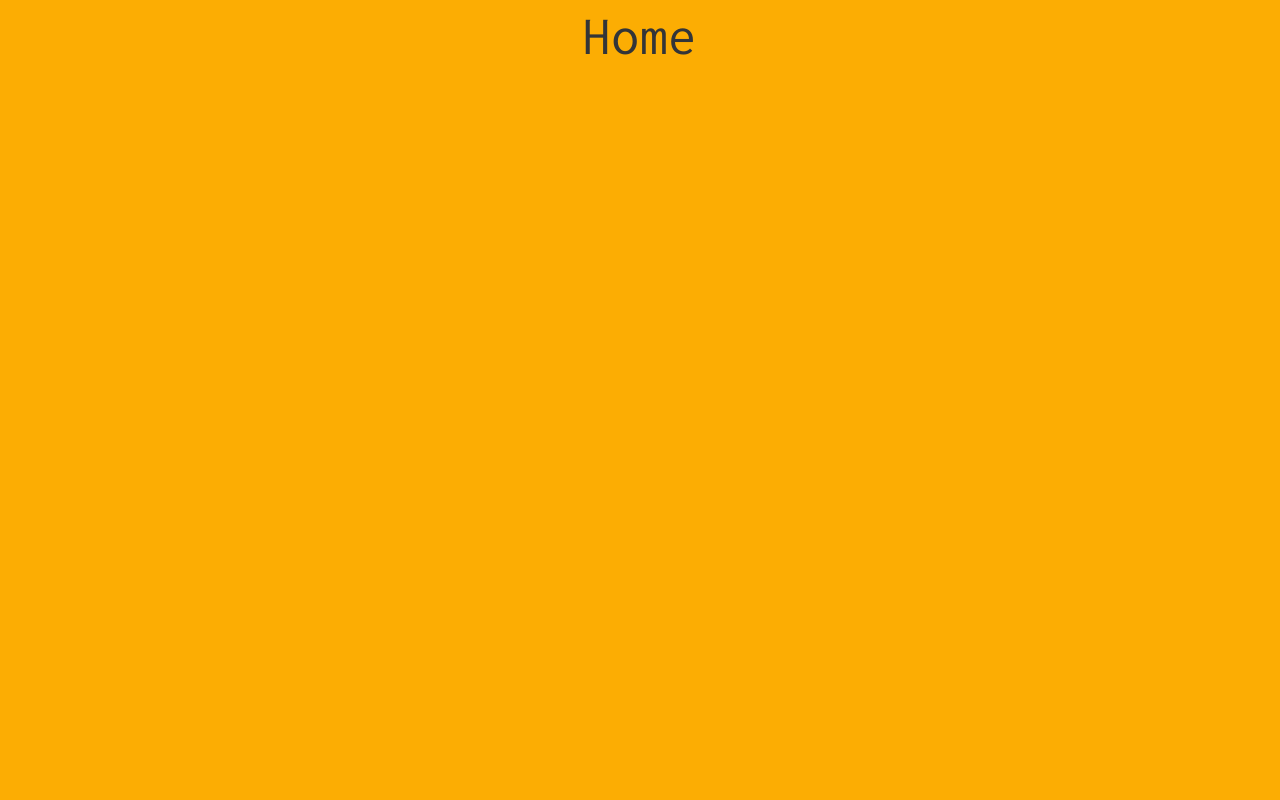
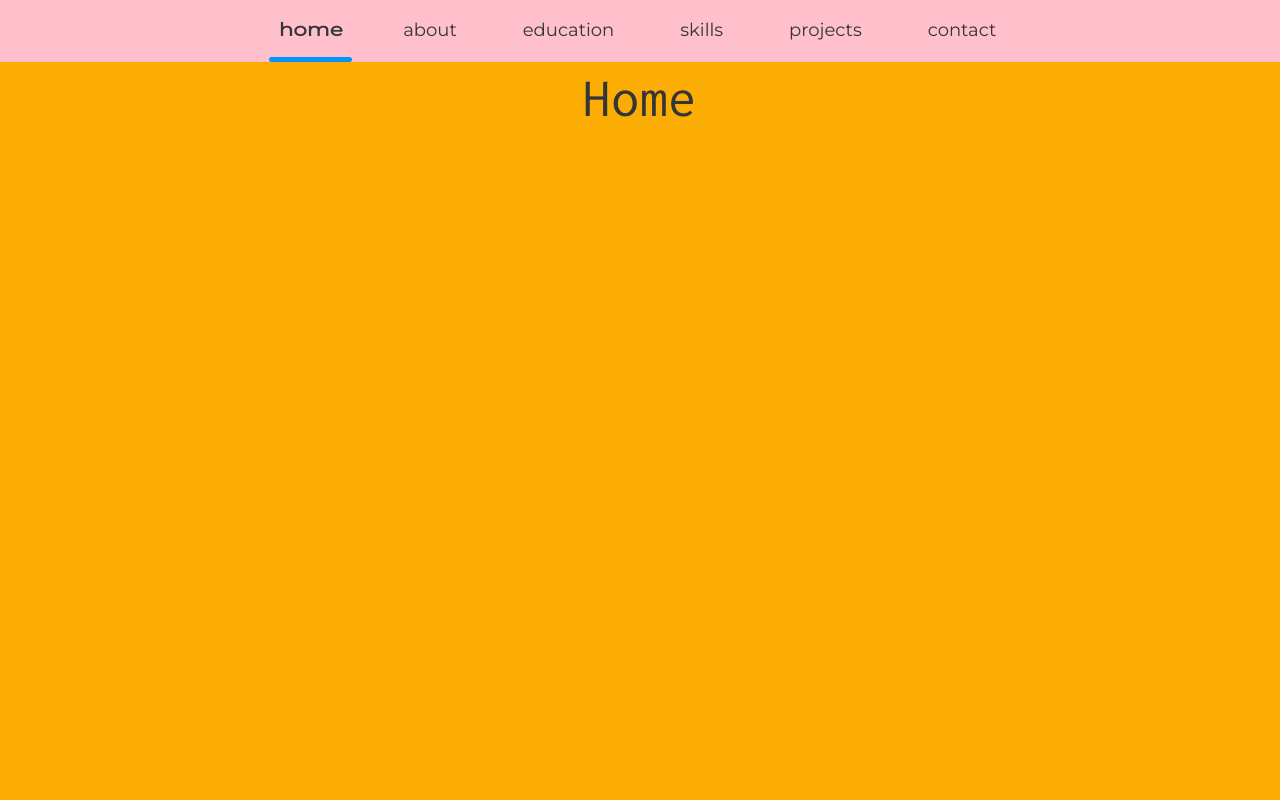
Before and after one commit to Tohid001/advanced-navigation-menu-functionality-on-scroll-in-a-react-project, a React (Create React App) app: page / in a window 1280 px wide. Shown: the top 800 px of the page. Built offline with nearby package versions, Linux system fonts and the light colour scheme.

Commit message:
finally done

```diff
--- a/src/App.js
+++ b/src/App.js
@@ -1,53 +1,13 @@
 import React, { useState, useEffect, useRef } from "react";
-import styled from "styled-components";
-import { StyledSection } from "./Styled-components";
 import { links } from "./data";
-import { useScrollspy } from "./useScrollspy.js";
 import Navbar from "./Navbar.js";
 
 function App() {
-  const [sections, setSections] = useState([]);
-  const [currentIntersectingElementIndex] = useScrollspy(sections, {
-    root: document.querySelector("#main"),
-    offset: 20,
-  });
-
-  // // const sectionRefs = useRef([]);
-  // // console.log(sectionRefs.current);
-  // // console.log("app", currentIntersectingElementIndex);
-
-  // const addtoRefs = (el) => {
-  //   if (el && !sectionRefs.current.includes(el)) {
-  //     sectionRefs.current.push(el);
-  //   }
-  // };
-
-  useEffect(() => {
-    // console.log("appEFF");
-    // setSections(sectionRefs.current);
-    const sectionElements = links.map(({ text }) =>
-      document.querySelector(`section[id="${text}"]`)
-    );
-    // console.log(sectionElements);
-    setSections(sectionElements);
-  }, []);
-
   return (
     <main id="main">
-      {/* <Navbar
-      // current={
-      //   sections.length > 0
-      //     ? sections[currentIntersectingElementIndex].id
-      //     : null
-      // }
-      /> */}
+      <Navbar />
       {links.map(({ Component, text }, index) => (
-        <Component
-          // ref={addtoRefs}
-          key={`${text}-${index}`}
-          id={text}
-          section={text}
-        >
+        <Component key={`${text}-${index}`} id={text} section={text}>
           <h1>{text}</h1>
         </Component>
       ))}
@@ -56,141 +16,3 @@ function App() {
 }
 
 export default App;
-
-// const Wrapper = styled.div`
-//   display: flex;
-//   width: 300px;
-// `;
-
-// const Content = styled.div`
-//   height: 500px;
-//   overflow-y: scroll;
-// `;
-
-// const TableOfContent = styled.div`
-//   width: 100px;
-// `;
-
-// const List = styled.div`
-//   position: relative;
-// `;
-
-// const Section = styled.section`
-//   height: 500px;
-//   width: 175px;
-//   display: block !important;
-// `;
-
-// const useScrollspy = (elements, options) => {
-//   const [currentIntersectingElementIndex, setCurrentIntersectingElementIndex] =
-//     useState(-1);
-
-//   const rootMargin = `-${(options && options.offset) || 0}px 0px 0px 0px`;
-
-//   const observer = React.useRef();
-
-//   useEffect(() => {
-//     if (observer.current) {
-//       observer.current.disconnect();
-//     }
-
-//     observer.current = new IntersectionObserver(
-//       (entries) => {
-//         // console.log(entries);
-//         // find the index of the section that is currently intersecting
-//         const indexOfElementIntersecting = entries.findIndex((entry) => {
-//           return entry.intersectionRatio > 0;
-//         });
-//         console.log(indexOfElementIntersecting);
-
-//         // set this index to the state
-//         setCurrentIntersectingElementIndex(indexOfElementIntersecting);
-//       },
-//       {
-//         root: (options && options.root) || null,
-//         // use this option to handle custom offset
-//         rootMargin,
-//       }
-//     );
-
-//     const { current: currentObserver } = observer;
-
-//     // observe all the elements passed as argument of the hook
-//     elements.forEach((element) =>
-//       element ? currentObserver.observe(element) : null
-//     );
-
-//     return () => currentObserver.disconnect();
-//   }, [elements, options, rootMargin]);
-
-//   return [currentIntersectingElementIndex];
-// };
-
-// const Article = () => {
-//   const ids = ["part1", "part2", "part3", "part 4", "part 5", "part 6"];
-//   const [elements, setElements] = useState([]);
-//   const [currentActiveIndex] = useScrollspy(elements, {
-//     root: document.querySelector("#demo-root"),
-//     offset: 20,
-//   });
-
-//   /**
-//    You can ignore this, it's only here so it plays nicely with SSR :)
-//   */
-//   useEffect(() => {
-//     const widgetElements = ids.map((item) =>
-//       document.querySelector(`section[id="${item}"]`)
-//     );
-
-//     setElements(widgetElements);
-//   }, []);
-
-//   return (
-//     <Wrapper>
-//       <TableOfContent>
-//         <List>
-//           {ids.map((id, index) => (
-//             <li
-//               key={id}
-//               style={{
-//                 color:
-//                   currentActiveIndex === index
-//                     ? "var(--maximeheckel-colors-brand)"
-//                     : "",
-//               }}
-//             >
-//               Part {index + 1}
-//             </li>
-//           ))}
-//         </List>
-//       </TableOfContent>
-//       <Content id="demo-root">
-//         {ids.map((id, index) => (
-//           <Section key={id} id={id}>
-//             <div>Part {index + 1}</div>
-//             Some Content
-//           </Section>
-//         ))}
-//       </Content>
-//     </Wrapper>
-//   );
-// };
-
-// const Example = () => {
-//   /**
-//    You can ignore this, it's only here so it plays nicely with SSR :)
-//   */
-//   if (typeof window === "undefined") {
-//     return null;
-//   }
-
-//   return <Article />;
-// };
-
-// // import React from 'react'
-
-// function App() {
-//   return <Example />;
-// }
-
-// export default App;
--- a/src/Navbar.js
+++ b/src/Navbar.js
@@ -1,24 +1,28 @@
 import React, { useState, useRef, useEffect } from "react";
 import { NavBar, ProgressBar } from "./Styled-components.js";
+import { useScrollspy } from "./useScrollspy.js";
 
 import { links } from "./data.js";
-const Navbar = ({ current, setCurrent }) => {
-  console.log("rendered");
+const Navbar = () => {
+  console.log("nav rendered");
+  const [sections, setSections] = useState([]);
+  const [currentIntersectingElementIndex] = useScrollspy(sections, {
+    offset: 200,
+  });
 
-  // const progressedSections = useRef([]);
+  useEffect(() => {
+    const sectionElements = links.map(({ text }) =>
+      document.querySelector(`section[id="${text}"]`)
+    );
+
+    setSections(sectionElements);
+  }, []);
+
   const navEl = useRef(null);
-
-  // useEffect(() => {
-  //   console.log("effect");
-  //   if (!progressedSections.current.includes(current)) {
-  //     progressedSections.current = [...progressedSections.current, current];
-  //   }
-  //   console.log(progressedSections.current);
-  // }, [current]);
 
   const handleClick = (e) => {
     e.preventDefault();
-    // console.log(navEl.current.offsetHeight);
+
     const target = e.target.getAttribute("href");
     const location = document.querySelector(target).offsetTop;
 
@@ -33,7 +37,9 @@ const Navbar = ({ current, setCurrent }) => {
         {links.map(({ url, id, text }, index) => {
           return (
             <li
-              className={text === current ? "active" : null}
+              className={
+                index === currentIntersectingElementIndex ? "active" : null
+              }
               key={`${text}-${index}`}
             >
               <a href={url} onClick={handleClick}>
@@ -43,10 +49,6 @@ const Navbar = ({ current, setCurrent }) => {
           );
         })}
       </ul>
-      {/* <ProgressBar
-      // fraction={progressedSections.current.length / links.length}
-      /> */}
-      {/* <div>{progressedSections.current}</div> */}
     </NavBar>
   );
 };
--- a/src/Styled-components.js
+++ b/src/Styled-components.js
@@ -42,6 +42,7 @@ export const NavBar = styled.nav`
   .active {
     & a {
       font-weight: bold;
+      transform: scaleX(1.2);
     }
 
     &:before {
--- a/src/useScrollspy.js
+++ b/src/useScrollspy.js
@@ -3,7 +3,7 @@ export const useScrollspy = (elements, options) => {
   const [currentIntersectingElementIndex, setCurrentIntersectingElementIndex] =
     useState(-1);
 
-  console.log("root", options.root);
+  console.log("hook", currentIntersectingElementIndex);
 
   const rootMargin = `-${(options && options.offset) || 0}px 0px 0px 0px`;
 
@@ -16,7 +16,7 @@ export const useScrollspy = (elements, options) => {
 
     observer.current = new IntersectionObserver(
       (entries) => {
-        // console.log(entries);
+        console.log(entries);
         // find the index of the section that is currently intersecting
         const indexOfElementIntersecting = entries.findIndex((entry) => {
           return entry.intersectionRatio > 0;
@@ -41,7 +41,7 @@ export const useScrollspy = (elements, options) => {
     );
 
     return () => currentObserver.disconnect();
-  }, [elements, options, rootMargin]);
+  }, [elements, options, currentIntersectingElementIndex]);
 
   return [currentIntersectingElementIndex];
 };
```
